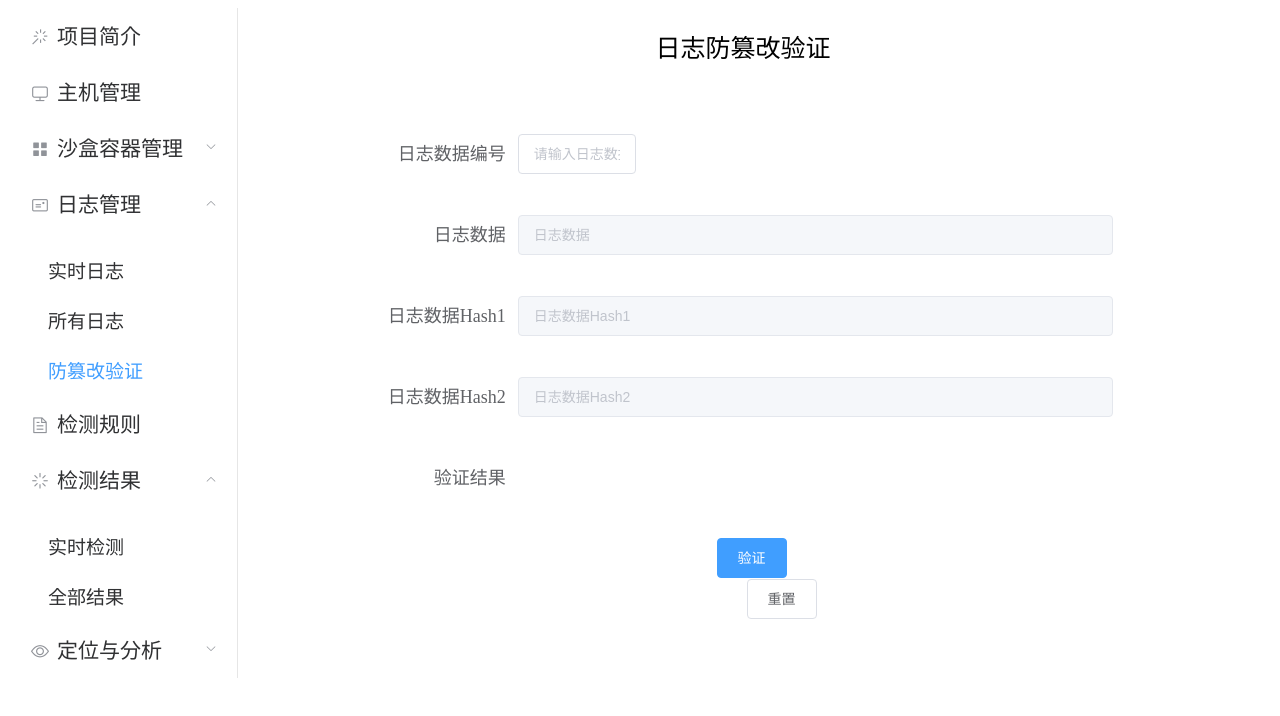
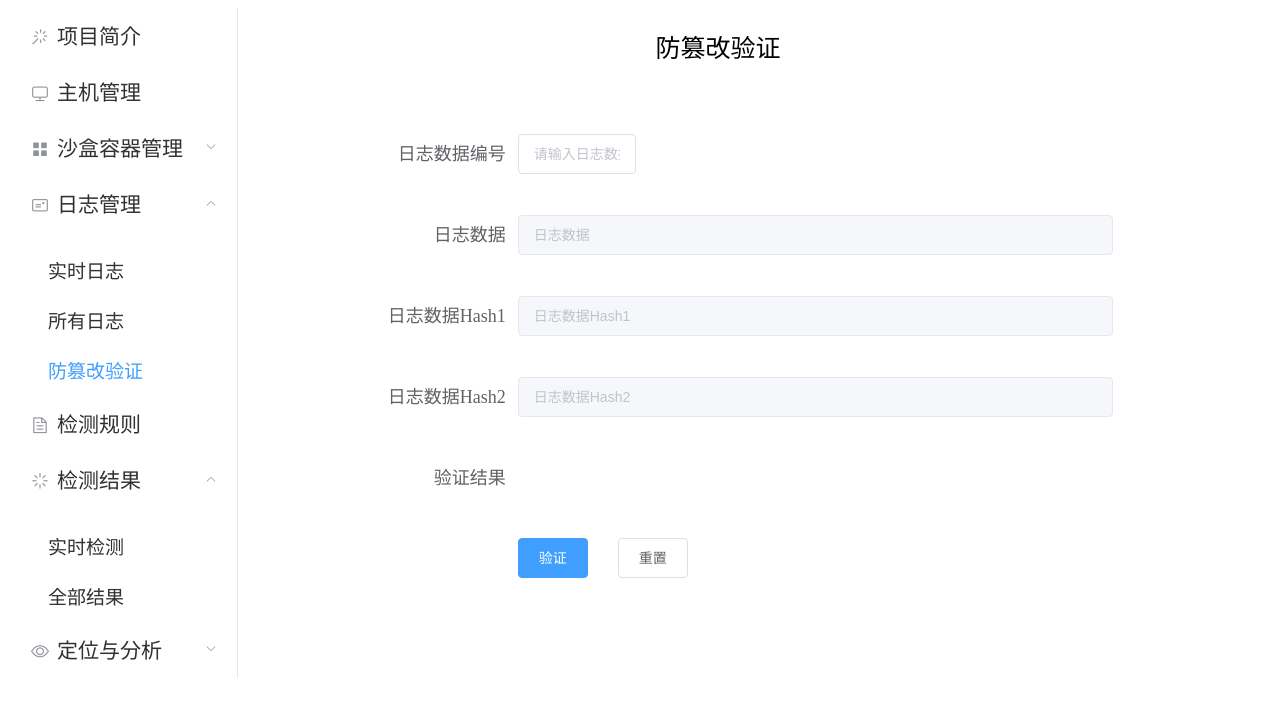
Before and after one commit to M000M/Front-AttackDetection, a Vue app: page /verificationLogs in a window 1280 px wide. Shown: the top 716 px of the page. Built offline with nearby package versions, Linux system fonts and the light colour scheme.

Commit message:
05.29 macos

```diff
--- a/src/components/containers/DynamicDeployment.vue
+++ b/src/components/containers/DynamicDeployment.vue
@@ -1,6 +1,6 @@
 <template>
     <div>
-        <p>动态化部署</p>
+        <div style="font-size: 25px; font-family: '宋体', cursive; margin-left: 40%">动态化部署</div>
     </div>
 </template>
 
--- a/src/components/logs/VerificationLogs.vue
+++ b/src/components/logs/VerificationLogs.vue
@@ -1,6 +1,6 @@
 <template>
     <div>
-        <div style="font-size: 25px; font-family: '宋体', cursive; margin-left: 40%">日志防篡改验证</div>
+        <div style="font-size: 25px; font-family: '宋体', cursive; margin-left: 40%">防篡改验证</div>
 <!--        <div style="font-size: 25px; font-family: 'Times New Roman', cursive; margin-left: 40%">日志防篡改验证</div>-->
         <el-container>
             <el-main>
@@ -51,7 +51,7 @@
                     </el-row>
                     <br>
                     <el-row>
-                        <el-col :span="7" :offset="6">
+                        <el-col :span="20" :offset="1">
                             <el-form-item label="">
                                 <el-button type="primary" @click="verifyLog()">验证</el-button>
                                 <el-button style="margin-left: 30px" @click="resetForm()">重置</el-button>
```
